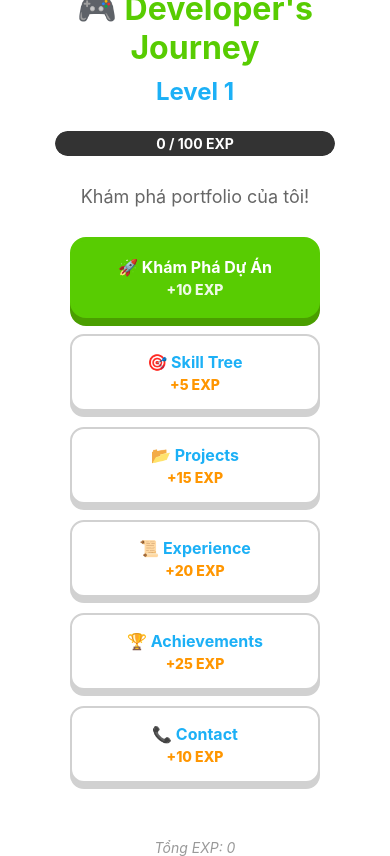
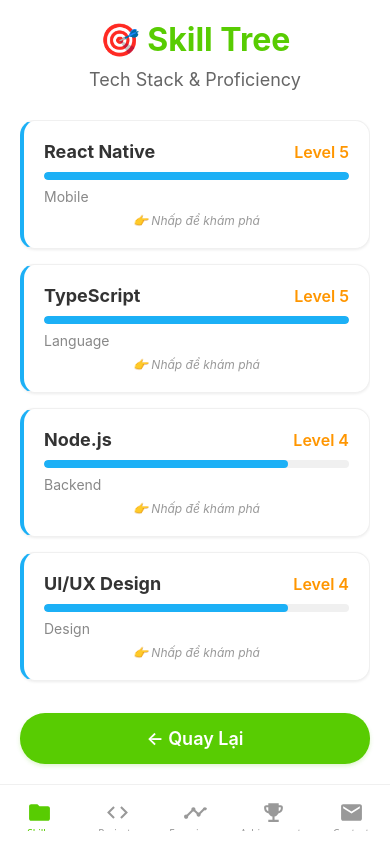
Before and after one commit to naphucco/GamifiedApp, a React Native app: screen /MainApp in a window 390 px wide. Built offline with nearby package versions, Linux system fonts and the light colour scheme.

Commit message:
Update layout, add bottom AppNavigator

```diff
--- a/App.tsx
+++ b/App.tsx
@@ -4,12 +4,8 @@
 import { NavigationContainer } from '@react-navigation/native';
 import { createNativeStackNavigator } from '@react-navigation/native-stack';
 import { HomeScreen } from './src/screens/HomeScreen';
-import { SkillTreeScreen } from './src/screens/SkillTreeScreen';
-import { ProjectQuestsScreen } from './src/screens/ProjectQuestsScreen';
-import { ExperienceScreen } from './src/screens/ExperienceScreen';
 import { ExperienceDetailScreen } from './src/screens/ExperienceDetailScreen';
-import { AchievementsScreen } from './src/screens/AchievementsScreen';
-import { ContactScreen } from './src/screens/ContactScreen';
+import { AppNavigator } from './src/components/game/AppNavigator';
 
 const Stack = createNativeStackNavigator();
 
@@ -27,12 +23,10 @@
           }}
         >
           <Stack.Screen name="Home" component={HomeScreen} />
-          <Stack.Screen name="SkillTree" component={SkillTreeScreen} />
-          <Stack.Screen name="Projects" component={ProjectQuestsScreen} />
-          <Stack.Screen name="Experience" component={ExperienceScreen} />
+          {/* Thay thế các screen riêng lẻ bằng MainApp */}
+          <Stack.Screen name="MainApp" component={AppNavigator} />
+          {/* Giữ lại các screen cần navigation stack riêng */}
           <Stack.Screen name="ExperienceDetail" component={ExperienceDetailScreen} />
-          <Stack.Screen name="Achievements" component={AchievementsScreen} />
-          <Stack.Screen name="Contact" component={ContactScreen} />
         </Stack.Navigator>
       </NavigationContainer>
     </SafeAreaProvider>
--- a/package.json
+++ b/package.json
@@ -11,6 +11,7 @@
   },
   "dependencies": {
     "@react-native/new-app-screen": "0.82.1",
+    "@react-navigation/bottom-tabs": "^7.8.6",
     "@react-navigation/native": "^7.1.21",
     "@react-navigation/native-stack": "^7.6.4",
     "react": "19.1.1",
--- /dev/null
+++ b/src/components/game/AppNavigator.tsx
@@ -0,0 +1,77 @@
+import React from 'react';
+import { createBottomTabNavigator } from '@react-navigation/bottom-tabs';
+import { SkillTreeScreen } from '../../screens/SkillTreeScreen';
+import { ProjectQuestsScreen } from '../../screens/ProjectQuestsScreen';
+import { ExperienceScreen } from '../../screens/ExperienceScreen';
+import { AchievementsScreen } from '../../screens/AchievementsScreen';
+import { ContactScreen } from '../../screens/ContactScreen';
+import { CodeIcon, ContactIcon, FolderIcon, TimelineIcon, TrophyIcon } from '../icons';
+
+
+const Tab = createBottomTabNavigator();
+
+export const AppNavigator = () => {
+  return (
+    <Tab.Navigator
+      screenOptions={{
+        tabBarStyle: {
+          backgroundColor: '#ffffff',
+          borderTopWidth: 1,
+          borderTopColor: '#f0f0f0',
+          height: 60,
+          paddingBottom: 8,
+          paddingTop: 8,
+        },
+        tabBarActiveTintColor: '#58cc02',
+        tabBarInactiveTintColor: '#999999',
+        headerShown: false,
+      }}
+    >
+      <Tab.Screen
+        name="Skills"
+        component={SkillTreeScreen}
+        options={{
+          tabBarIcon: ({ color, size }) => (
+            <FolderIcon size={size} color={color} />
+          ),
+        }}
+      />
+      <Tab.Screen
+        name="Projects"
+        component={ProjectQuestsScreen}
+        options={{
+          tabBarIcon: ({ color, size }) => (
+            <CodeIcon size={size} color={color} />
+          ),
+        }}
+      />
+      <Tab.Screen
+        name="Experience"
+        component={ExperienceScreen}
+        options={{
+          tabBarIcon: ({ color, size }) => (
+            <TimelineIcon size={size} color={color} />
+          ),
+        }}
+      />
+      <Tab.Screen
+        name="Achievements"
+        component={AchievementsScreen}
+        options={{
+          tabBarIcon: ({ color, size }) => (
+            <TrophyIcon size={size} color={color} />
+          ),
+        }}
+      />
+      <Tab.Screen
+        name="Contact"
+        component={ContactScreen}
+        options={{
+          tabBarIcon: ({ color, size }) => (
+            <ContactIcon size={size} color={color} />
+          ),
+        }}
+      />
+    </Tab.Navigator>
+  );
+};
--- /dev/null
+++ b/src/components/icons/CodeIcon.tsx
@@ -0,0 +1,13 @@
+import React from 'react';
+import Svg, { Path } from 'react-native-svg';
+
+interface IconProps {
+  color: string;
+  size: number;
+}
+
+export const CodeIcon: React.FC<IconProps> = ({ color, size }) => (
+  <Svg width={size} height={size} viewBox="0 0 24 24" fill={color}>
+    <Path d="M9.4 16.6L4.8 12l4.6-4.6L8 6l-6 6 6 6 1.4-1.4zm5.2 0l4.6-4.6-4.6-4.6L16 6l6 6-6 6-1.4-1.4z"/>
+  </Svg>
+);
--- /dev/null
+++ b/src/components/icons/ContactIcon.tsx
@@ -0,0 +1,13 @@
+import React from 'react';
+import Svg, { Path } from 'react-native-svg';
+
+interface IconProps {
+  color: string;
+  size: number;
+}
+
+export const ContactIcon: React.FC<IconProps> = ({ color, size }) => (
+  <Svg width={size} height={size} viewBox="0 0 24 24" fill={color}>
+    <Path d="M20 4H4c-1.1 0-1.99.9-1.99 2L2 18c0 1.1.9 2 2 2h16c1.1 0 2-.9 2-2V6c0-1.1-.9-2-2-2zm0 4l-8 5-8-5V6l8 5 8-5v2z"/>
+  </Svg>
+);
--- /dev/null
+++ b/src/components/icons/FolderIcon.tsx
@@ -0,0 +1,13 @@
+import React from 'react';
+import Svg, { Path } from 'react-native-svg';
+
+interface IconProps {
+  color: string;
+  size: number;
+}
+
+export const FolderIcon: React.FC<IconProps> = ({ color, size }) => (
+  <Svg width={size} height={size} viewBox="0 0 24 24" fill={color}>
+    <Path d="M10 4H4c-1.1 0-1.99.9-1.99 2L2 18c0 1.1.9 2 2 2h16c1.1 0 2-.9 2-2V8c0-1.1-.9-2-2-2h-8l-2-2z"/>
+  </Svg>
+);
--- /dev/null
+++ b/src/components/icons/TimelineIcon.tsx
@@ -0,0 +1,13 @@
+import React from 'react';
+import Svg, { Path } from 'react-native-svg';
+
+interface IconProps {
+  color: string;
+  size: number;
+}
+
+export const TimelineIcon: React.FC<IconProps> = ({ color, size }) => (
+  <Svg width={size} height={size} viewBox="0 0 24 24" fill={color}>
+    <Path d="M23 8c0 1.1-.9 2-2 2-.18 0-.35-.02-.51-.07l-3.56 3.55c.05.16.07.34.07.52 0 1.1-.9 2-2 2s-2-.9-2-2c0-.18.02-.36.07-.52l-2.55-2.55c-.16.05-.34.07-.52.07s-.36-.02-.52-.07l-4.55 4.56c.05.16.07.33.07.51 0 1.1-.9 2-2 2s-2-.9-2-2 .9-2 2-2c.18 0 .35.02.51.07l4.56-4.55C8.02 9.36 8 9.18 8 9c0-1.1.9-2 2-2s2 .9 2 2c0 .18-.02.36-.07.52l2.55 2.55c.16-.05.34-.07.52-.07s.36.02.52.07l3.55-3.56C19.02 9.35 19 9.18 19 9c0-1.1.9-2 2-2s2 .9 2 2z"/>
+  </Svg>
+);
--- /dev/null
+++ b/src/components/icons/TrophyIcon.tsx
@@ -0,0 +1,13 @@
+import React from 'react';
+import Svg, { Path } from 'react-native-svg';
+
+interface IconProps {
+  color: string;
+  size: number;
+}
+
+export const TrophyIcon: React.FC<IconProps> = ({ color, size }) => (
+  <Svg width={size} height={size} viewBox="0 0 24 24" fill={color}>
+    <Path d="M19 5h-2V3H7v2H5c-1.1 0-2 .9-2 2v1c0 2.55 1.92 4.63 4.39 4.94.63 1.5 1.98 2.63 3.61 2.96V19H7v2h10v-2h-4v-3.1c1.63-.33 2.98-1.46 3.61-2.96C19.08 12.63 21 10.55 21 8V7c0-1.1-.9-2-2-2zM5 8V7h2v3.82C5.84 10.4 5 9.3 5 8zm14 0c0 1.3-.84 2.4-2 2.82V7h2v1z"/>
+  </Svg>
+);
--- /dev/null
+++ b/src/components/icons/index.ts
@@ -0,0 +1,5 @@
+export { CodeIcon } from './CodeIcon';
+export { FolderIcon } from './FolderIcon';
+export { TimelineIcon } from './TimelineIcon';
+export { TrophyIcon } from './TrophyIcon';
+export { ContactIcon } from './ContactIcon';
--- a/src/screens/HomeScreen.tsx
+++ b/src/screens/HomeScreen.tsx
@@ -12,8 +12,6 @@
   const [level, setLevel] = useState(gameState.getState().level);
   const [expToNextLevel, setExpToNextLevel] = useState(gameState.getState().expToNextLevel);
 
-  console.log('🎯 TEST: HomeScreen loaded');
-
   useEffect(() => {
     const unsubscribe = gameState.subscribe((newState) => {
       setCurrentExp(newState.exp);
@@ -24,38 +22,14 @@
     return unsubscribe;
   }, []);
 
-  const handleButtonPress = (action: () => void, expAmount: number) => {
-    gameState.addExp(expAmount);
-    action();
+  const handleStartJourney = () => {
+    gameState.addExp(5);
+    navigation.navigate('MainApp' as never);
   };
 
-  const handleExplore = () => handleButtonPress(() => { }, 10);
-  const handleSkillTree = () => handleButtonPress(() => {
-    gameState.trackExperienceView();
-    navigation.navigate('SkillTree' as never);
-  }, 5);
-  const handleProjects = () => handleButtonPress(() => {
-    gameState.trackExperienceView();
-    navigation.navigate('Projects' as never);
-  }, 15);
-  const handleExperience = () => handleButtonPress(() => {
-    gameState.trackExperienceView();
-    navigation.navigate('Experience' as never);
-  }, 20);
-  const handleAchievements = () => handleButtonPress(() => {
-    navigation.navigate('Achievements' as never);
-  }, 25);
-  const handleContact = () => handleButtonPress(() => {
-    navigation.navigate('Contact' as never);
-  }, 10);
-
   return (
-    <Animated.View style={styles.container}>
-      <Animated.Text style={[
-        styles.title
-      ]}>
-        🎮 Developer's Journey
-      </Animated.Text>
+    <View style={styles.container}>
+      <Text style={styles.title}>🎮 Developer's Journey</Text>
 
       <Text style={styles.levelText}>Level {level}</Text>
 
@@ -66,54 +40,27 @@
         showLabel={true}
       />
 
-      <Text style={styles.subtitle}>Khám phá portfolio của tôi!</Text>
+      <Text style={styles.subtitle}>
+        Khám phá hành trình phát triển của tôi qua gamified portfolio!
+      </Text>
+
+      <View style={styles.featureList}>
+        <Text style={styles.featureItem}>🎯 Skill Tree - Công nghệ thành thạo</Text>
+        <Text style={styles.featureItem}>📂 Projects - Dự án thực tế</Text>
+        <Text style={styles.featureItem}>📜 Experience - Hành trình nghề nghiệp</Text>
+        <Text style={styles.featureItem}>🏆 Achievements - Thành tích đạt được</Text>
+        <Text style={styles.featureItem}>📞 Contact - Kết nối với tôi</Text>
+      </View>
 
       <CustomButton
-        title="🚀 Khám Phá Dự Án"
-        expAmount={10}
+        title="🚀 Bắt Đầu Hành Trình"
+        expAmount={5}
         type="primary"
-        onPress={handleExplore}
+        onPress={handleStartJourney}
       />
 
-      <View style={styles.buttonGrid}>
-        <CustomButton
-          title="🎯 Skill Tree"
-          expAmount={5}
-          type="secondary"
-          onPress={handleSkillTree}
-        />
-
-        <CustomButton
-          title="📂 Projects"
-          expAmount={15}
-          type="secondary"
-          onPress={handleProjects}
-        />
-
-        <CustomButton
-          title="📜 Experience"
-          expAmount={20}
-          type="secondary"
-          onPress={handleExperience}
-        />
-
-        <CustomButton
-          title="🏆 Achievements"
-          expAmount={25}
-          type="secondary"
-          onPress={handleAchievements}
-        />
-
-        <CustomButton
-          title="📞 Contact"
-          expAmount={10}
-          type="secondary"
-          onPress={handleContact}
-        />
-      </View>
-
       <Text style={styles.hint}>Tổng EXP: {gameState.getState().totalExp}</Text>
-    </Animated.View>
+    </View>
   );
 };
 
@@ -139,22 +86,34 @@
     marginBottom: 15,
   },
   subtitle: {
-    fontSize: 18,
+    fontSize: 16,
     color: '#666666',
     textAlign: 'center',
     marginBottom: 30,
     marginTop: 20,
+    lineHeight: 22,
   },
-  buttonGrid: {
+  featureList: {
+    marginBottom: 40,
     width: '100%',
-    alignItems: 'center',
-    marginBottom: 20,
+    paddingHorizontal: 20,
+  },
+  featureItem: {
+    fontSize: 16,
+    color: '#555555',
+    marginBottom: 12,
+    paddingVertical: 8,
+    paddingHorizontal: 15,
+    backgroundColor: '#f8f9fa',
+    borderRadius: 10,
+    borderLeftWidth: 3,
+    borderLeftColor: '#1cb0f6',
   },
   hint: {
     fontSize: 14,
     color: '#999999',
     textAlign: 'center',
-    marginTop: 20,
+    marginTop: 30,
     fontStyle: 'italic',
   },
 });
```
Also changed, not shown: 1 other file (tests, documents, lock files or other folders).
